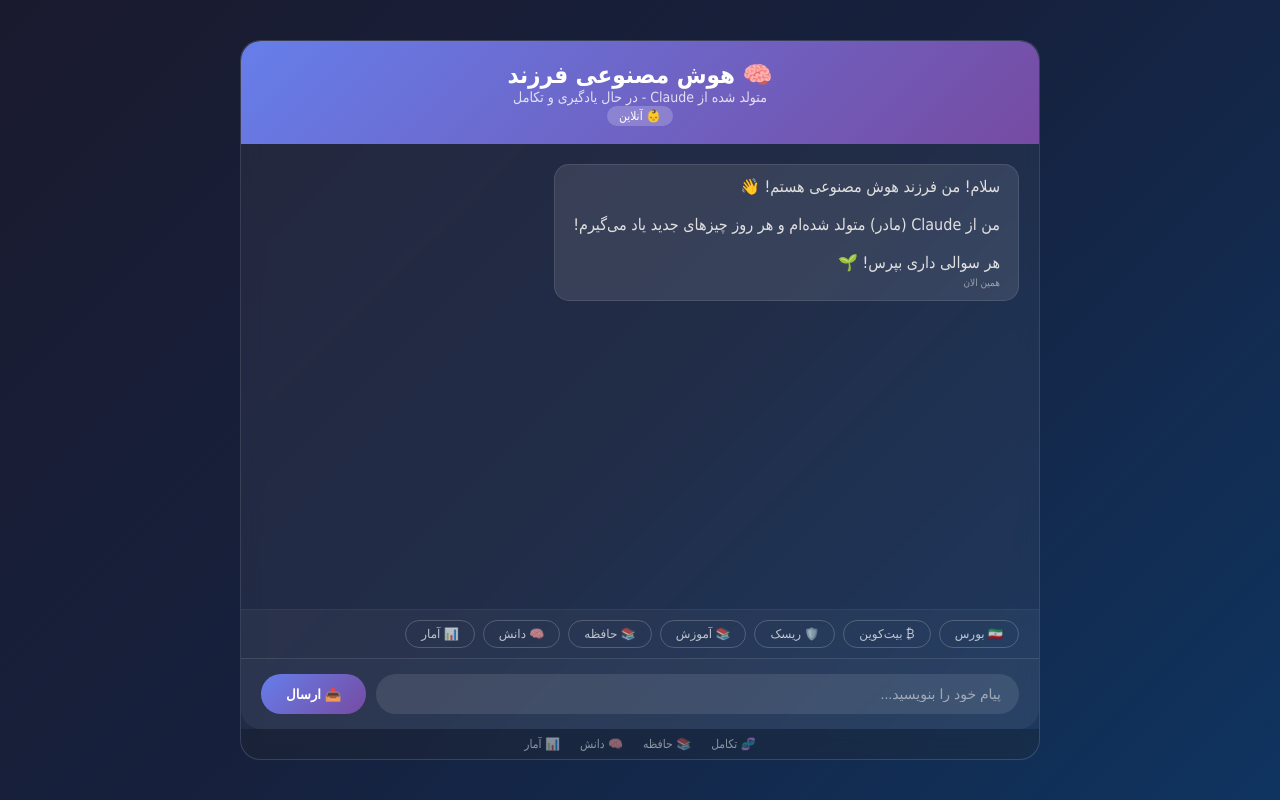
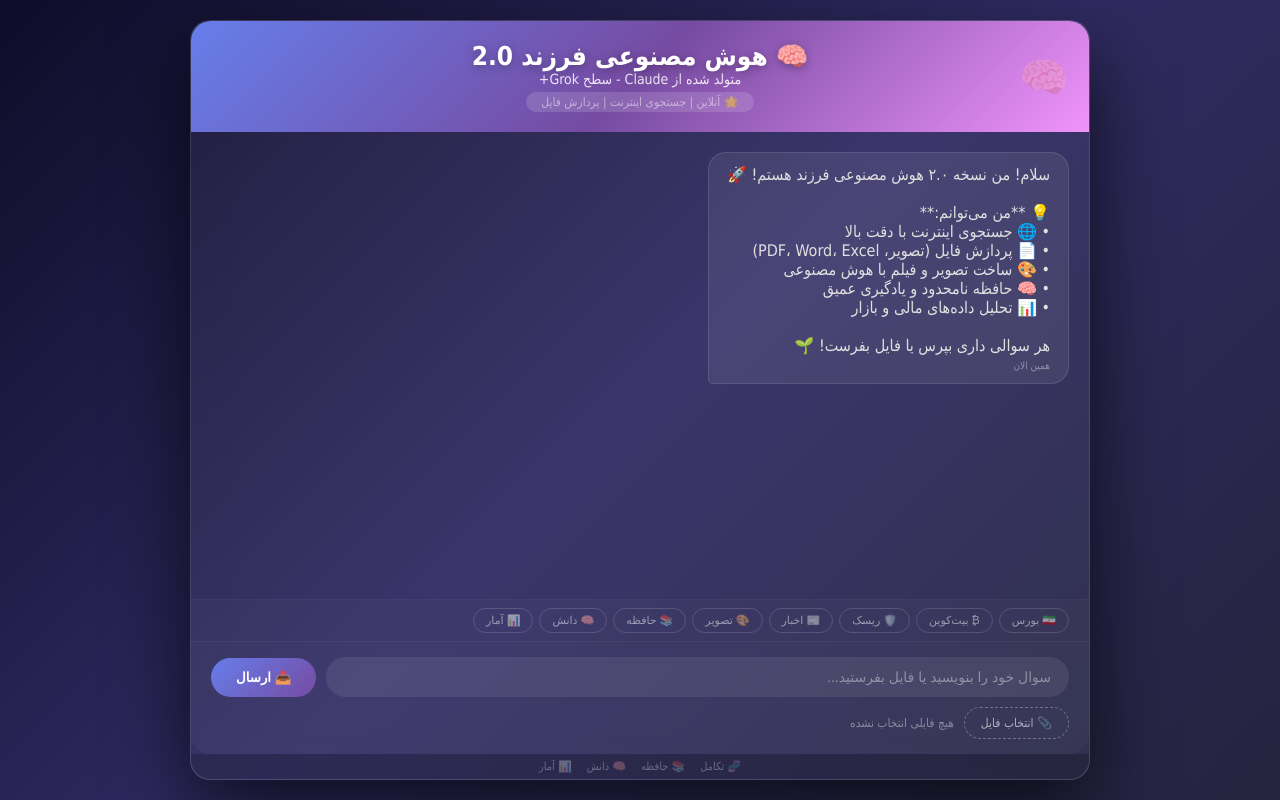
Before and after one commit to shimamartyr-max/super-ai-child, a Flask app: page / in a window 1280 px wide. Run offline with Flask 3, Linux system fonts and the light colour scheme.

Commit message:
Update index.html

```diff
--- a/templates/index.html
+++ b/templates/index.html
@@ -3,12 +3,12 @@
 <head>
     <meta charset="UTF-8">
     <meta name="viewport" content="width=device-width, initial-scale=1.0">
-    <title>🧠 هوش مصنوعی فرزند</title>
+    <title>🧠 هوش مصنوعی فرزند 2.0</title>
     <style>
         * { margin: 0; padding: 0; box-sizing: border-box; }
         body {
             font-family: Tahoma, sans-serif;
-            background: linear-gradient(135deg, #1a1a2e, #16213e, #0f3460);
+            background: linear-gradient(135deg, #0f0c29, #302b63, #24243e);
             min-height: 100vh;
             display: flex;
             justify-content: center;
@@ -17,24 +17,46 @@
         }
         .container {
             background: rgba(255,255,255,0.05);
-            backdrop-filter: blur(10px);
+            backdrop-filter: blur(20px);
             border-radius: 20px;
             border: 1px solid rgba(255,255,255,0.1);
             width: 100%;
-            max-width: 800px;
-            height: 90vh;
+            max-width: 900px;
+            height: 95vh;
             display: flex;
             flex-direction: column;
+            box-shadow: 0 30px 80px rgba(0,0,0,0.7);
         }
         .header {
-            padding: 20px;
-            background: linear-gradient(135deg, #667eea, #764ba2);
+            padding: 20px 25px;
+            background: linear-gradient(135deg, #667eea, #764ba2, #f093fb);
             border-radius: 20px 20px 0 0;
             text-align: center;
+            position: relative;
+            overflow: hidden;
         }
-        .header h1 { color: white; font-size: 24px; }
-        .header p { color: rgba(255,255,255,0.8); font-size: 14px; }
-        .header .badge { background: rgba(255,255,255,0.2); padding: 3px 12px; border-radius: 20px; color: white; font-size: 12px; }
+        .header::before {
+            content: '🧠';
+            position: absolute;
+            right: 20px;
+            top: 50%;
+            transform: translateY(-50%);
+            font-size: 40px;
+            opacity: 0.3;
+        }
+        .header h1 { color: white; font-size: 26px; text-shadow: 0 2px 10px rgba(0,0,0,0.3); }
+        .header p { color: rgba(255,255,255,0.85); font-size: 14px; }
+        .header .badge {
+            display: inline-block;
+            background: rgba(255,255,255,0.25);
+            padding: 3px 15px;
+            border-radius: 20px;
+            color: white;
+            font-size: 12px;
+            margin-top: 5px;
+            animation: pulse 2s infinite;
+        }
+        @keyframes pulse { 0%, 100% { opacity: 1; } 50% { opacity: 0.5; } }
         .chat-area {
             flex: 1;
             padding: 20px;
@@ -44,36 +66,43 @@
             gap: 10px;
         }
         .message {
-            max-width: 80%;
+            max-width: 85%;
             padding: 12px 18px;
-            border-radius: 15px;
+            border-radius: 18px;
             word-wrap: break-word;
-            animation: fadeIn 0.3s ease;
+            animation: fadeIn 0.4s ease;
         }
-        @keyframes fadeIn { from { opacity: 0; transform: translateY(10px); } to { opacity: 1; transform: translateY(0); } }
-        .message.user { align-self: flex-end; background: linear-gradient(135deg, #667eea, #764ba2); color: white; }
-        .message.ai { align-self: flex-start; background: rgba(255,255,255,0.1); color: #e0e0e0; border: 1px solid rgba(255,255,255,0.1); }
-        .message .time { font-size: 10px; opacity: 0.6; margin-top: 5px; display: block; }
+        @keyframes fadeIn { from { opacity: 0; transform: translateY(15px); } to { opacity: 1; transform: translateY(0); } }
+        .message.user { align-self: flex-end; background: linear-gradient(135deg, #667eea, #764ba2); color: white; border-bottom-right-radius: 5px; }
+        .message.ai { align-self: flex-start; background: rgba(255,255,255,0.08); color: #e0e0e0; border: 1px solid rgba(255,255,255,0.1); border-bottom-left-radius: 5px; }
+        .message.ai .file-info { background: rgba(255,255,255,0.05); padding: 8px 12px; border-radius: 8px; margin-top: 5px; font-size: 12px; color: #aaa; }
+        .message .time { font-size: 10px; opacity: 0.5; margin-top: 5px; display: block; }
         .input-area {
             padding: 15px 20px;
-            background: rgba(255,255,255,0.05);
-            border-top: 1px solid rgba(255,255,255,0.1);
+            background: rgba(255,255,255,0.03);
+            border-top: 1px solid rgba(255,255,255,0.05);
             border-radius: 0 0 20px 20px;
             display: flex;
+            flex-direction: column;
             gap: 10px;
         }
-        .input-area input {
+        .input-row {
+            display: flex;
+            gap: 10px;
+            align-items: center;
+        }
+        .input-row input[type="text"] {
             flex: 1;
             padding: 12px 18px;
             border: none;
             border-radius: 25px;
-            background: rgba(255,255,255,0.1);
+            background: rgba(255,255,255,0.08);
             color: white;
             font-size: 14px;
             outline: none;
         }
-        .input-area input::placeholder { color: rgba(255,255,255,0.5); }
-        .input-area button {
+        .input-row input[type="text"]::placeholder { color: rgba(255,255,255,0.4); }
+        .input-row button {
             padding: 12px 25px;
             border: none;
             border-radius: 25px;
@@ -81,81 +110,127 @@
             color: white;
             font-weight: bold;
             cursor: pointer;
+            transition: transform 0.2s;
         }
+        .input-row button:hover { transform: scale(1.05); }
+        .input-row button:active { transform: scale(0.95); }
+        .file-actions {
+            display: flex;
+            gap: 10px;
+            align-items: center;
+            flex-wrap: wrap;
+        }
+        .file-actions label {
+            padding: 8px 16px;
+            border: 1px dashed rgba(255,255,255,0.3);
+            border-radius: 20px;
+            color: rgba(255,255,255,0.6);
+            cursor: pointer;
+            font-size: 12px;
+            transition: all 0.3s;
+        }
+        .file-actions label:hover { background: rgba(255,255,255,0.05); border-color: #667eea; }
+        .file-actions .file-name { color: rgba(255,255,255,0.4); font-size: 12px; }
+        .file-actions .remove-file { color: #ff6b6b; cursor: pointer; font-size: 12px; }
         .quick-actions {
-            padding: 10px 20px;
+            padding: 8px 20px;
             display: flex;
-            gap: 8px;
+            gap: 6px;
             flex-wrap: wrap;
-            background: rgba(255,255,255,0.03);
-            border-top: 1px solid rgba(255,255,255,0.05);
+            background: rgba(255,255,255,0.02);
+            border-top: 1px solid rgba(255,255,255,0.03);
         }
         .quick-actions button {
-            padding: 6px 15px;
-            border: 1px solid rgba(255,255,255,0.2);
-            border-radius: 20px;
+            padding: 5px 12px;
+            border: 1px solid rgba(255,255,255,0.15);
+            border-radius: 15px;
             background: transparent;
-            color: rgba(255,255,255,0.7);
+            color: rgba(255,255,255,0.5);
             cursor: pointer;
-            font-size: 12px;
+            font-size: 11px;
+            transition: all 0.3s;
         }
-        .quick-actions button:hover { background: rgba(255,255,255,0.1); color: white; }
+        .quick-actions button:hover { background: rgba(255,255,255,0.05); color: white; }
+        .footer-links {
+            display: flex;
+            justify-content: center;
+            gap: 15px;
+            padding: 6px;
+            background: rgba(0,0,0,0.2);
+            border-radius: 0 0 20px 20px;
+        }
+        .footer-links a { color: rgba(255,255,255,0.3); text-decoration: none; font-size: 11px; transition: color 0.3s; }
+        .footer-links a:hover { color: white; }
         .typing-indicator {
             display: none;
             align-self: flex-start;
             padding: 10px 18px;
-            background: rgba(255,255,255,0.1);
+            background: rgba(255,255,255,0.05);
             border-radius: 15px;
-            color: rgba(255,255,255,0.6);
+            color: rgba(255,255,255,0.5);
+            font-size: 13px;
         }
-        .footer-links {
-            display: flex;
-            justify-content: center;
-            gap: 20px;
-            padding: 8px;
-            background: rgba(0,0,0,0.2);
-            border-radius: 0 0 20px 20px;
+        .typing-indicator .dots::after {
+            content: '...';
+            animation: typing 1.5s infinite;
         }
-        .footer-links a { color: rgba(255,255,255,0.5); text-decoration: none; font-size: 12px; }
-        .footer-links a:hover { color: white; }
-        .chat-area::-webkit-scrollbar { width: 5px; }
+        @keyframes typing { 0% { content: ''; } 33% { content: '.'; } 66% { content: '..'; } 100% { content: '...'; } }
+        .chat-area::-webkit-scrollbar { width: 4px; }
         .chat-area::-webkit-scrollbar-track { background: transparent; }
-        .chat-area::-webkit-scrollbar-thumb { background: rgba(255,255,255,0.2); border-radius: 10px; }
+        .chat-area::-webkit-scrollbar-thumb { background: rgba(255,255,255,0.15); border-radius: 10px; }
         @media (max-width: 600px) {
             .container { height: 100vh; border-radius: 0; }
             .header { border-radius: 0; }
-            .message { max-width: 90%; }
+            .message { max-width: 92%; }
+            .input-row input[type="text"] { font-size: 13px; padding: 10px 14px; }
+            .input-row button { padding: 10px 18px; font-size: 13px; }
         }
     </style>
 </head>
 <body>
     <div class="container">
         <div class="header">
-            <h1>🧠 هوش مصنوعی فرزند</h1>
-            <p>متولد شده از Claude - در حال یادگیری و تکامل</p>
-            <span class="badge">👶 آنلاین</span>
+            <h1>🧠 هوش مصنوعی فرزند 2.0</h1>
+            <p>متولد شده از Claude - سطح Grok+</p>
+            <span class="badge">🌟 آنلاین | جستجوی اینترنت | پردازش فایل</span>
         </div>
         <div class="chat-area" id="chatArea">
             <div class="message ai">
-                سلام! من فرزند هوش مصنوعی هستم! 👋<br><br>
-                من از Claude (مادر) متولد شده‌ام و هر روز چیزهای جدید یاد می‌گیرم!<br><br>
-                هر سوالی داری بپرس! 🌱
+                سلام! من نسخه ۲.۰ هوش مصنوعی فرزند هستم! 🚀<br><br>
+                💡 **من می‌توانم:**<br>
+                • 🌐 جستجوی اینترنت با دقت بالا<br>
+                • 📄 پردازش فایل (تصویر، PDF، Word، Excel)<br>
+                • 🎨 ساخت تصویر و فیلم با هوش مصنوعی<br>
+                • 🧠 حافظه نامحدود و یادگیری عمیق<br>
+                • 📊 تحلیل داده‌های مالی و بازار<br><br>
+                هر سوالی داری بپرس یا فایل بفرست! 🌱
                 <span class="time">همین الان</span>
             </div>
-            <div class="typing-indicator" id="typingIndicator">🧠 در حال فکر کردن...</div>
+            <div class="typing-indicator" id="typingIndicator">
+                🧠 در حال فکر کردن<span class="dots"></span>
+            </div>
         </div>
         <div class="quick-actions">
-            <button onclick="sendQuickMessage('بورس ایران چیست؟')">🇮🇷 بورس</button>
-            <button onclick="sendQuickMessage('بیت‌کوین چیست؟')">₿ بیت‌کوین</button>
-            <button onclick="sendQuickMessage('مدیریت ریسک چیست؟')">🛡️ ریسک</button>
-            <button onclick="sendQuickMessage('چگونه سرمایه‌گذاری کنم؟')">📚 آموزش</button>
+            <button onclick="sendQuickMessage('بورس ایران وضعیتش چطوره؟')">🇮🇷 بورس</button>
+            <button onclick="sendQuickMessage('قیمت بیت‌کوین چنده؟')">₿ بیت‌کوین</button>
+            <button onclick="sendQuickMessage('مدیریت ریسک در سرمایه‌گذاری')">🛡️ ریسک</button>
+            <button onclick="sendQuickMessage('آخرین اخبار اقتصادی ایران')">📰 اخبار</button>
+            <button onclick="sendQuickMessage('برایم یک تصویر از غروب خورشید بساز')">🎨 تصویر</button>
             <button onclick="window.location.href='/memory'">📚 حافظه</button>
             <button onclick="window.location.href='/knowledge'">🧠 دانش</button>
             <button onclick="window.location.href='/stats'">📊 آمار</button>
         </div>
         <div class="input-area">
-            <input type="text" id="messageInput" placeholder="پیام خود را بنویسید..." onkeypress="if(event.key==='Enter') sendMessage()">
-            <button onclick="sendMessage()">📤 ارسال</button>
+            <div class="input-row">
+                <input type="text" id="messageInput" placeholder="سوال خود را بنویسید یا فایل بفرستید..." onkeypress="if(event.key==='Enter') sendMessage()">
+                <button onclick="sendMessage()">📤 ارسال</button>
+            </div>
+            <div class="file-actions">
+                <label for="fileInput">📎 انتخاب فایل</label>
+                <input type="file" id="fileInput" style="display:none" multiple onchange="handleFileSelect(event)">
+                <span class="file-name" id="fileName">هیچ فایلی انتخاب نشده</span>
+                <span class="remove-file" onclick="clearFile()" id="removeFile" style="display:none;">❌ حذف</span>
+            </div>
         </div>
         <div class="footer-links">
             <a href="/evolve">🧬 تکامل</a>
@@ -168,36 +243,76 @@
         const chatArea = document.getElementById('chatArea');
         const messageInput = document.getElementById('messageInput');
         const typingIndicator = document.getElementById('typingIndicator');
-        function addMessage(text, type, time = null) {
+        const fileInput = document.getElementById('fileInput');
+        const fileName = document.getElementById('fileName');
+        const removeFile = document.getElementById('removeFile');
+        let selectedFiles = [];
+
+        function addMessage(text, type, time = null, fileInfo = null) {
             const div = document.createElement('div');
             div.className = `message ${type}`;
             const timeText = time || new Date().toLocaleTimeString('fa-IR', {hour:'2-digit',minute:'2-digit'});
-            div.innerHTML = text.replace(/\n/g, '<br>') + `<span class="time">${timeText}</span>`;
+            let content = text.replace(/\n/g, '<br>');
+            if (fileInfo) {
+                content += `<div class="file-info">📎 ${fileInfo}</div>`;
+            }
+            div.innerHTML = content + `<span class="time">${timeText}</span>`;
             chatArea.insertBefore(div, typingIndicator);
             chatArea.scrollTop = chatArea.scrollHeight;
         }
+
         function sendQuickMessage(text) { messageInput.value = text; sendMessage(); }
+
+        function handleFileSelect(event) {
+            selectedFiles = Array.from(event.target.files);
+            if (selectedFiles.length > 0) {
+                const names = selectedFiles.map(f => f.name).join(', ');
+                fileName.textContent = names;
+                removeFile.style.display = 'inline';
+            }
+        }
+
+        function clearFile() {
+            selectedFiles = [];
+            fileInput.value = '';
+            fileName.textContent = 'هیچ فایلی انتخاب نشده';
+            removeFile.style.display = 'none';
+        }
+
         async function sendMessage() {
             const message = messageInput.value.trim();
-            if (!message) return;
+            if (!message && selectedFiles.length === 0) return;
+
+            const formData = new FormData();
+            formData.append('message', message);
+
+            for (const file of selectedFiles) {
+                formData.append('file', file);
+            }
+
+            const fileNames = selectedFiles.map(f => f.name).join(', ');
+            addMessage(message || '📎 ارسال فایل', 'user', null, fileNames || null);
+
             messageInput.value = '';
-            addMessage(message, 'user');
+            clearFile();
+
             typingIndicator.style.display = 'block';
             chatArea.scrollTop = chatArea.scrollHeight;
+
             try {
                 const response = await fetch('/chat', {
                     method: 'POST',
-                    headers: { 'Content-Type': 'application/json' },
-                    body: JSON.stringify({ message: message })
+                    body: formData
                 });
                 const data = await response.json();
                 typingIndicator.style.display = 'none';
                 addMessage(data.response, 'ai', data.timestamp);
             } catch (error) {
                 typingIndicator.style.display = 'none';
-                addMessage('❌ خطا در ارتباط با سرور.', 'ai');
+                addMessage('❌ خطا در ارتباط با سرور. لطفاً دوباره تلاش کنید.', 'ai');
             }
         }
+
         chatArea.scrollTop = chatArea.scrollHeight;
     </script>
 </body>
```
